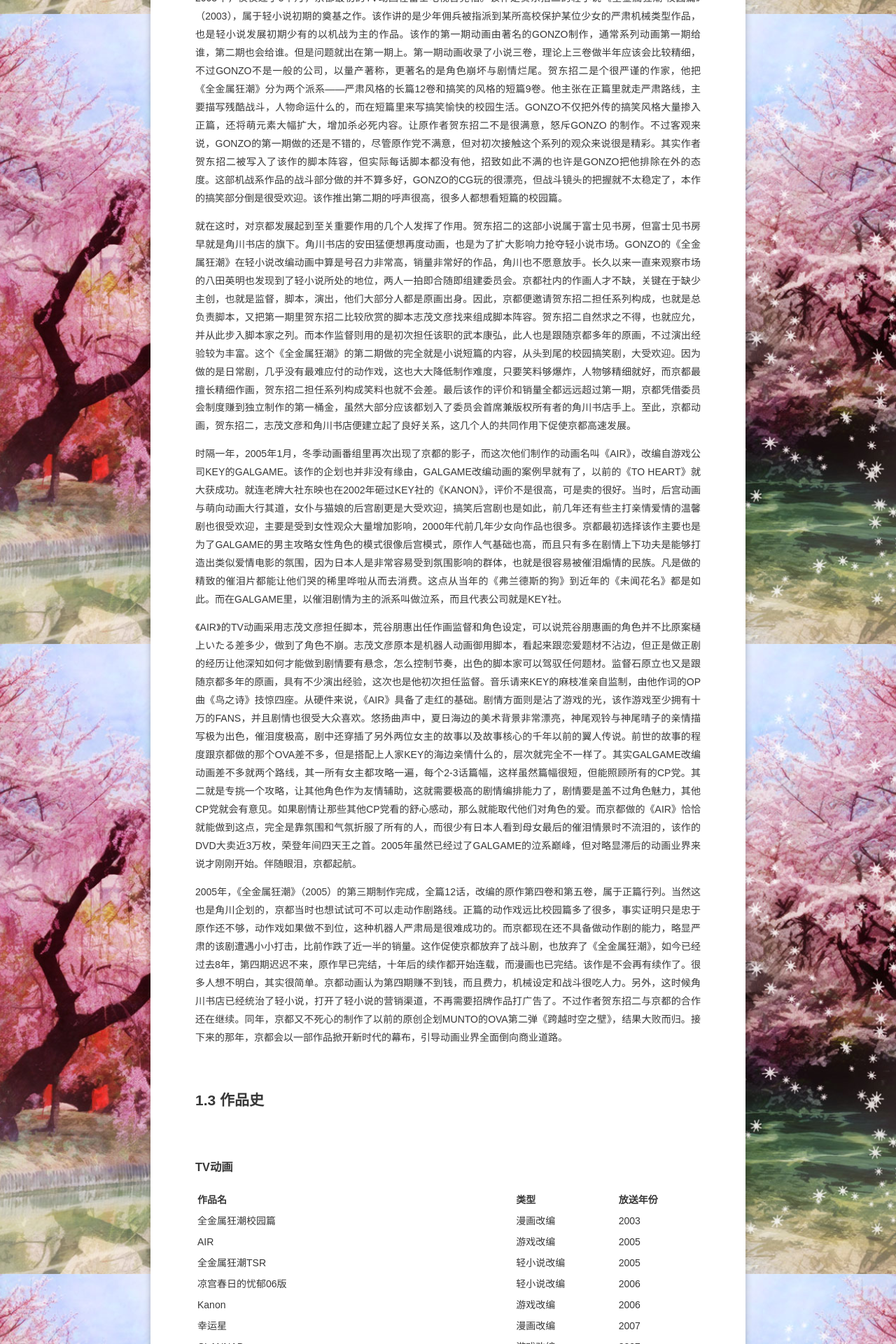
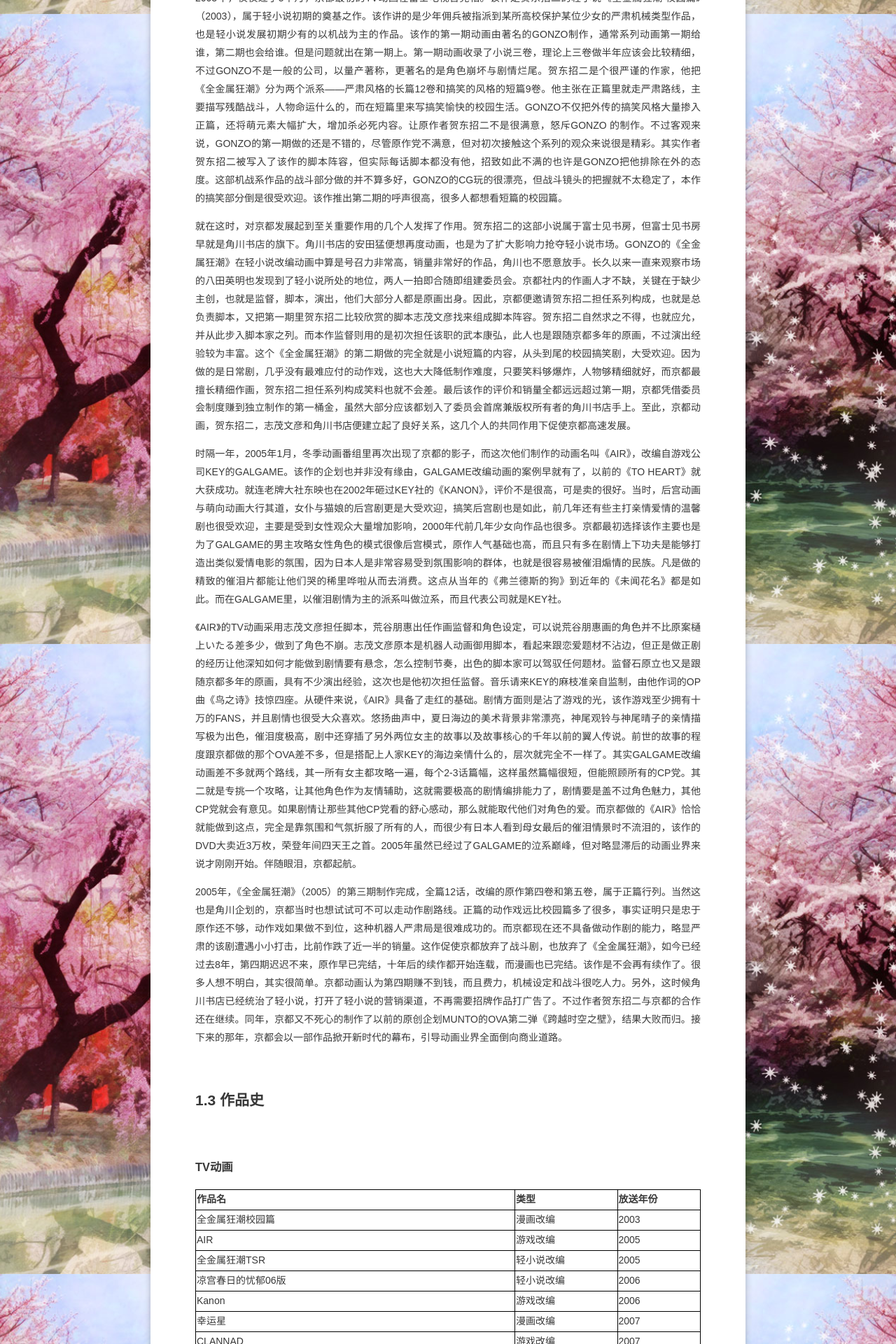
Before and after one commit to Clynie/hanyihong0324.github.io, a Jekyll site: the page built from _posts/2016-04-21-KyoaniWiki.md, in a window 1280 px wide. Shown: the part 4480-6400 px from the top of the page at 70% size. Built offline with Jekyll 4.4.1, drawn with Linux system fonts in a browser that asks for light colours; some web fonts are replaced.

Commit message:
let table has border

```diff
--- a/_sass/typography.scss
+++ b/_sass/typography.scss
@@ -132,6 +132,15 @@
 // table
 table {
 	width: 100%;
+	border-collapse: collapse;
+  border-spacing: 0;
+  border:1px solid #000000;
+}
+th{
+    border:1px solid #000000;
+}
+td{
+    border:1px solid #000000;
 }
 
 // notice
```
